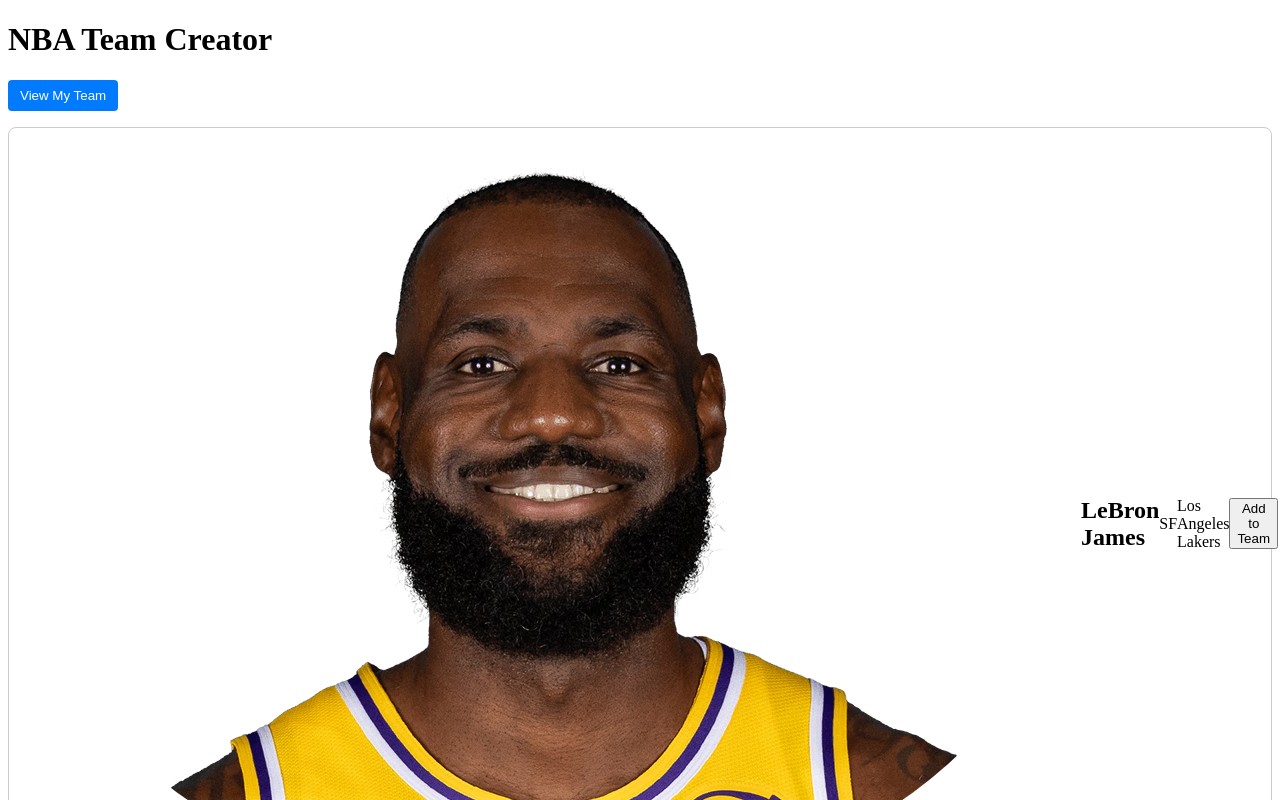
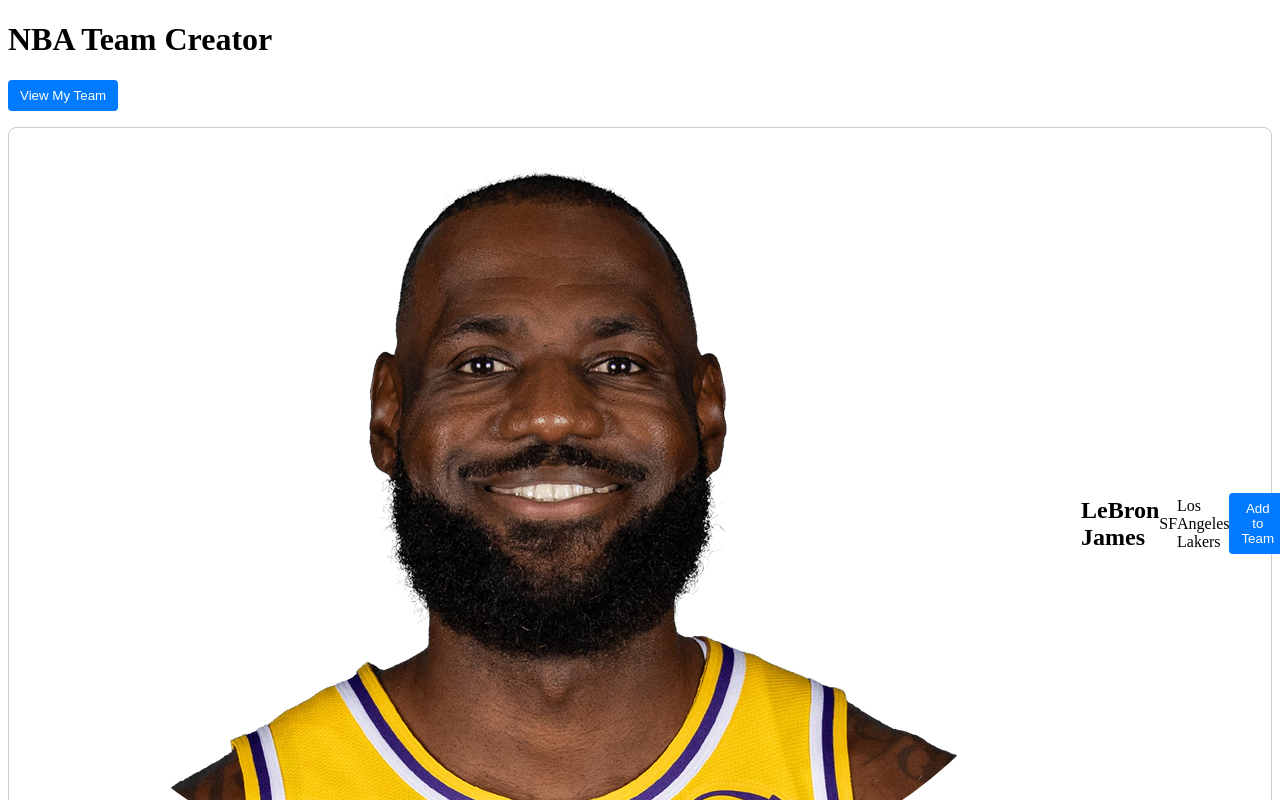
Before and after one commit to NoahG6190/vue_reactivity_nbateambuilder, a Vue app in the folder nba-team-builder/: page / in a window 1280 px wide. Shown: the top 800 px of the page. Built offline with nearby package versions, Linux system fonts and the light colour scheme.

Commit message:
new code

```diff
--- a/nba-team-builder/src/components/nbateam.vue
+++ b/nba-team-builder/src/components/nbateam.vue
@@ -4,16 +4,36 @@
             <router-link to="/">
           <button class ="button">Back to Player Selection </button>
         </router-link>
-        <div v-for="player in team" :key="player.id">{{ player.name }}</div>
-        <button class ="button">Remove from Team</button>
-    </div>
+        <div v-if="team.length === 0">No players in the team</div>
+        <PlayerCardBase
+  v-for="player in playerList"
+  :key="player.id"
+  :player="player"
+>
+  <template  #default>
+    <button class="button" @click="RemoveFromTeam(player)">Remove from Team</button>
+  </template>
+</PlayerCardBase>
+
+
+
+</div>
+
     <div>
     </div>
 </template>
 
-<script>
+<script setup>
+
 import { store } from './teamStore.js'
-import playercardbase from './playercardbase.vue';
+import { RemoveFromTeam } from './teamStore.js'
+import { PlayerCardBase } from './playercardbase.vue';
+
+
+
+function RemoveFromTeam(player) {
+  RemoveFromTeam(player)
+}
 
 export default {
   setup () {
@@ -22,7 +42,23 @@ export default {
   }
 }
 </script>
+<script scoped></script>
+<style lang="css" scoped>
+.container {
+    display: flex;
+    flex-wrap: wrap;
+    justify-content: space-between;
+}
+.button{
+  background-color: #007bff;
+  color: white;
+  border: none;
+  border-radius: 4px;
+  padding: 8px 12px;
+  cursor: pointer;
 
-<style lang="css" scoped>
-
+  &:hover {
+    background-color: darken(#007bff, 80%);
+  }
+}
 </style>
--- a/nba-team-builder/src/components/teamStore.js
+++ b/nba-team-builder/src/components/teamStore.js
@@ -11,6 +11,9 @@ function AddtoTeam(player) {
   if (!existingPlayer) {
     store.team.players.push(player)
   }
+  if (store.team.players.length > 5) {
+    alert('Team is full! Remove a player before adding another.')
+  }
 }
 
 function RemoveFromTeam(player) {
--- a/nba-team-builder/src/views/nbaplayerpage.vue
+++ b/nba-team-builder/src/views/nbaplayerpage.vue
@@ -13,7 +13,7 @@
   :player="player"
 >
   <template  #default>
-    <button @click="AddToTeam(player)">Add to Team</button>
+    <button class="button" @click="AddToTeam(player)">Add to Team</button>
   </template>
 </PlayerCardBase>
     </div>
@@ -24,13 +24,8 @@ import { ref } from 'vue'
 import PlayerCardBase from '@/components/playercardbase.vue'
 import { AddtoTeam } from '@/components/teamStore.js'
 
-const team = ref([])
 function AddToTeam(player) {
-if (team.value.length < 5) {
-  team.value.push(player)
-} else {
-  alert('Team is full! Remove a player before adding another.')
-}
+  AddtoTeam(player)
 }
 
 const players = ref([
@@ -112,6 +107,7 @@ const playerList = players
 </script>
 
 <style scoped>
+
 .container {
     display: flex;
     flex-wrap: wrap;
@@ -126,7 +122,7 @@ const playerList = players
   cursor: pointer;
 
   &:hover {
-    background-color: darken(#007bff, 10%);
+    background-color: darken(#007bff, 80%);
   }
 }
 </style>
```
